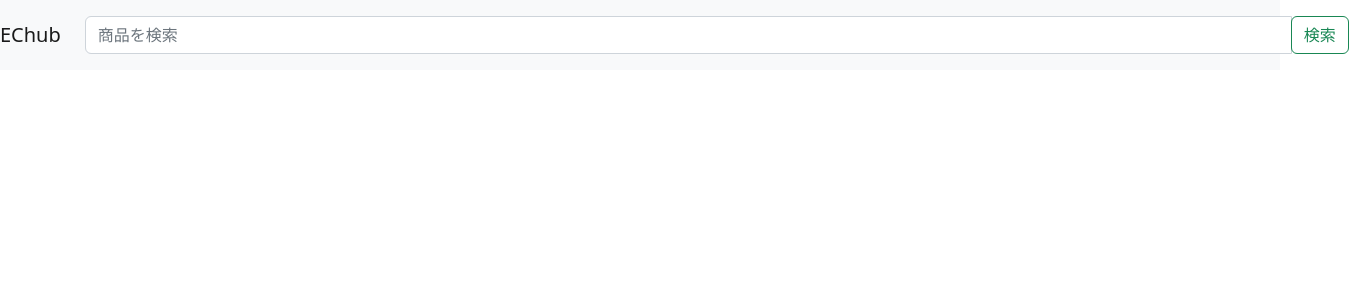
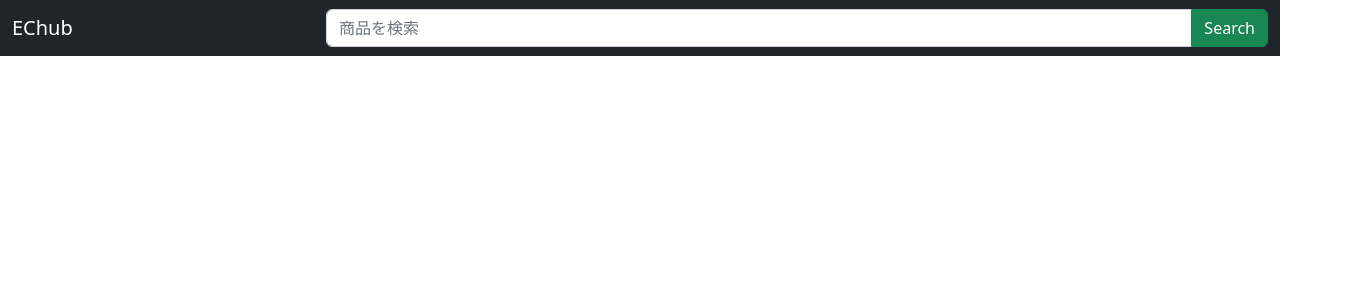
Before and after one commit to ushikitakumi/echub-client, a React (Create React App) app: page / in a window 1280 px wide. Shown: the top 300 px of the page, 1357 px wide, since content can reach past the window. Built offline with nearby package versions, Linux system fonts and the light colour scheme.

Commit message:
ナビゲーションバー修正

```diff
--- a/src/components/Navbar.js
+++ b/src/components/Navbar.js
@@ -3,9 +3,11 @@ import SearchBar from './SearchBar';
 
 const Navbar = (props) => {
   return (
-    <nav className="navbar navbar-expand-lg navbar-light bg-light">
-      <div className="navbar-brand" >EChub</div>
-      <SearchBar handleSubmit={props.handleSubmit}/>
+    <nav className="navbar navbar-expand-lg navbar-dark bg-dark">
+      <div className='container-fluid'>
+        <div className="navbar-brand">EChub</div>
+        <SearchBar handleSubmit={props.handleSubmit}/>
+      </div>
     </nav>
   );
 };
--- a/src/components/SearchBar.js
+++ b/src/components/SearchBar.js
@@ -9,11 +9,11 @@ const SearchBar = ({ handleSubmit }) => {
   }
 
   return (
-    <form onSubmit={onSubmit} className="input-group col-xl-3 col-md-6 p-2">
-      <input type="text" placeholder="商品を検索" ref={ref} className="form-control"/>
-      <div className="input-group-append">
-        <button className="btn btn-outline-success" type="submit">検索</button>
-      </div>
+    <form onSubmit={onSubmit} className="form-inline w-75">
+        <div className='input-group'>
+            <input type="text" placeholder="商品を検索" ref={ref} className="form-control"/>
+            <button className="btn btn-success" type="submit">Search</button>
+        </div>
     </form>
   )
 }
```
